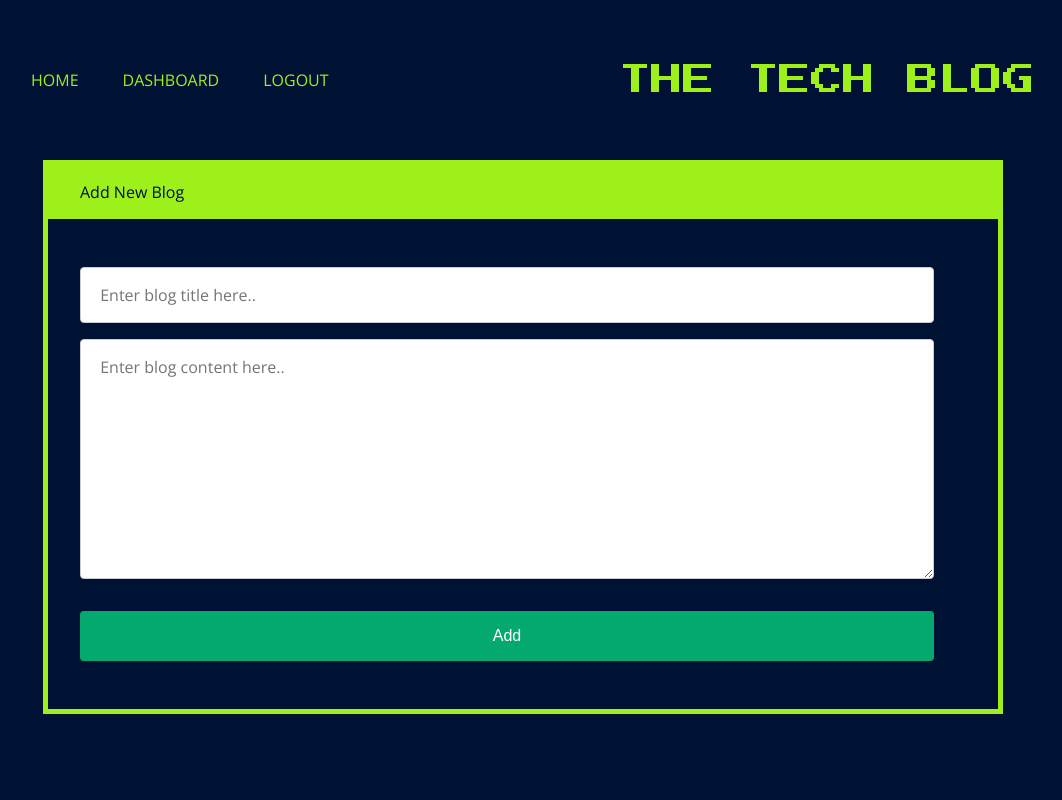
After one commit to mattglwilliams/mvc-tech-blog, a Node server app: page /dashboard/add-blog in a window 1280 px wide. The commit adds this page. Shown: the whole page, without its empty margins (117-1179 px from the left). Run offline with Node 20, Linux system fonts and the light colour scheme; some libraries are stand-ins or nearby versions.

Commit message:
Put together all of my views and worked on some controllers

```diff
--- /dev/null
+++ b/controllers/dashboardRoutes.js
@@ -0,0 +1,21 @@
+const router = require("express").Router();
+const sequelize = require("../config/connection");
+const { Blog, User, Comment } = require("../models");
+
+router.get("/", async (req, res) => {
+  try {
+    const blogs = (await Blog.findAll()).map((blog) =>
+      blog.get({ plain: true })
+    );
+    res.render("dashboard", { ...blogs });
+    // res.json(blogs);
+  } catch (err) {
+    res.sendStatus(500).send(err);
+  }
+});
+
+router.get("/add-blog", (req, res) => {
+  res.render("add-blog");
+});
+
+module.exports = router;
--- a/controllers/index.js
+++ b/controllers/index.js
@@ -1,6 +1,8 @@
 const router = require("express").Router();
-const blogRoutes = require("./blogRoutes");
+const homeRoutes = require("./homeRoutes");
+const dashboardRoutes = require("./dashboardRoutes");
 
-router.use("/blogs", blogRoutes);
+router.use("/", homeRoutes);
+router.use("/dashboard", dashboardRoutes);
 
 module.exports = router;
--- a/package.json
+++ b/package.json
@@ -5,7 +5,7 @@
   "main": "server.js",
   "scripts": {
     "test": "echo \"Error: no test specified\" && exit 1",
-    "start": "node server.js",
+    "start": "nodemon server.js",
     "seed": "node seeds/index.js"
   },
   "repository": {
--- /dev/null
+++ b/public/stylesheets/style.css
@@ -0,0 +1,265 @@
+@import url("https://fonts.googleapis.com/css2?family=Press+Start+2P&display=swap");
+@import url("https://fonts.googleapis.com/css2?family=Open+Sans:wght@300;400;500;600;700;800&display=swap");
+
+* {
+  margin: 0;
+  padding: 0;
+  border: 0;
+  outline: 0;
+  font-size: 100%;
+  vertical-align: baseline;
+}
+
+body {
+  background-color: #001233;
+}
+
+header {
+  display: flex;
+  justify-content: space-between;
+  align-items: center;
+  flex-wrap: wrap;
+  padding: 5% 10%;
+  color: #9ef01a;
+}
+
+nav > a {
+  list-style: none;
+  text-decoration: none;
+  color: #9ef01a;
+  display: inline-block;
+  padding: 0 20px;
+  font-family: "Open Sans";
+  font-size: 1em;
+}
+
+nav > a:hover {
+  color: #ffffff;
+}
+
+.logo {
+  font-family: "Press Start 2P";
+  font-size: 2em;
+}
+
+.blog-container {
+  border: 5px solid #9ef01a;
+  margin: 0 10em 2em 10em;
+}
+
+.blog-header {
+  background-color: #9ef01a;
+  color: #001233;
+  display: flex;
+  justify-content: space-between;
+  align-items: center;
+  padding: 1em 2em;
+}
+
+.blog-title {
+  font-size: 1.2em;
+  font-family: "Open Sans";
+}
+
+.blog-info {
+  font-family: "Open Sans";
+}
+
+.blog-date {
+  font-family: "Open Sans";
+}
+
+.blog-content {
+  font-family: "Open Sans";
+  color: white;
+  padding: 1em 2em;
+}
+
+.form-container {
+  border: 5px solid #9ef01a;
+  margin: 0 10em 2em 10em;
+}
+
+.form-header {
+  background-color: #9ef01a;
+  color: #001233;
+  display: flex;
+  justify-content: space-between;
+  align-items: center;
+  padding: 1em 2em;
+}
+
+.form-title {
+  font-size: 1.5em;
+  font-family: "Open Sans";
+}
+
+.form-body {
+  padding: 2em 4em 2em 2em;
+}
+
+input[type="text"] {
+  width: 100%;
+  padding: 1em 1.2em;
+  margin: 1em 0;
+  display: block;
+  border: 1px solid #ccc;
+  border-radius: 4px;
+  box-sizing: border-box;
+  font-family: "Open Sans";
+}
+
+input[type="submit"] {
+  width: 100%;
+  background-color: #04aa6d;
+  color: white;
+  padding: 1em 1.2em;
+  margin: 1em 0;
+  cursor: pointer;
+  border-radius: 4px;
+}
+
+input[type="submit"]:hover {
+  background-color: #0dc480;
+}
+
+form > p {
+  color: white;
+  font-size: 1em;
+  font-family: "Open Sans";
+  font-style: italic;
+}
+
+form > a {
+  text-decoration: none;
+  color: white;
+  font-size: 1em;
+  font-family: "Open Sans";
+  font-style: italic;
+}
+
+form > a:hover {
+  text-decoration: underline;
+}
+
+.dashboard-blog {
+  margin: 0 10em 2em 10em;
+  background-color: #9ef01a;
+  color: #001233;
+  display: flex;
+  justify-content: space-between;
+  align-items: center;
+  padding: 1em 2em;
+  border-radius: 4px;
+}
+
+.dashboard-blog:hover {
+  background-color: #dbffa0;
+  cursor: pointer;
+}
+
+.add-btn {
+  background-color: #04aa6d;
+  color: white;
+  padding: 1em 1.2em;
+  margin: 0 10em 2em 10em;
+  cursor: pointer;
+  border-radius: 4px;
+}
+
+.add-btn:hover {
+  background-color: #0dc480;
+}
+
+.edit-blog-container {
+  border: 5px solid #9ef01a;
+  margin: 0 10em 2em 10em;
+}
+
+.edit-blog-header {
+  background-color: #9ef01a;
+  color: #001233;
+  display: flex;
+  justify-content: space-between;
+  align-items: center;
+  padding: 1em 2em;
+}
+
+.edit-blog-title {
+  font-family: "Open Sans";
+}
+
+.edit-blog-body {
+  padding: 2em 4em 2em 2em;
+}
+
+.edit-blog-content {
+  width: 100%;
+  padding: 1em 1.2em;
+  margin: 1em 0;
+  display: block;
+  border: 1px solid #ccc;
+  border-radius: 4px;
+  box-sizing: border-box;
+  font-family: "Open Sans";
+  resize: vertical;
+  height: 15em;
+}
+
+.add-comment-container {
+  border: 5px solid #9ef01a;
+  margin: 0 10em 2em 10em;
+}
+
+.add-comment-header {
+  background-color: #9ef01a;
+  display: flex;
+  justify-content: space-between;
+  align-items: center;
+  padding: 1em 2em;
+}
+
+.add-comment-input {
+  margin: 1em 1em;
+}
+
+.new-comment-content {
+  width: 100%;
+  padding: 1em 1.2em;
+  display: block;
+  border: 1px solid #ccc;
+  border-radius: 4px;
+  box-sizing: border-box;
+  font-family: "Open Sans";
+  resize: vertical;
+}
+
+.comments-container {
+  border: 5px solid #9ef01a;
+  margin: 0 10em 2em 10em;
+}
+
+.comments-content {
+  font-family: "Open Sans";
+  color: white;
+  padding: 1em 1.2em 0 1.2em;
+  margin: 1em 0;
+}
+
+.comments-user-info {
+  font-family: "Open Sans";
+  color: white;
+  padding: 1em 1.2em 0 1.2em;
+  margin: 1em 0;
+}
+
+@media (max-width: 1050px) {
+  header {
+    flex-direction: column;
+  }
+  nav > ul > li {
+    list-style: none;
+    display: inline-block;
+    margin-bottom: 1em;
+  }
+}
--- /dev/null
+++ b/views/add-blog.handlebars
@@ -0,0 +1,22 @@
+<div class="edit-blog-container">
+  <section class="edit-blog-header">
+    <div class="edit-blog-title">Add New Blog</div>
+  </section>
+  <section class="edit-blog-body">
+    <form>
+      <input
+        type="text"
+        class="edit-blog-title"
+        id="edit-blog-title"
+        placeholder="Enter blog title here.."
+      />
+      <textarea
+        type="text"
+        class="edit-blog-content"
+        id="edit-blog-content"
+        placeholder="Enter blog content here.."
+      ></textarea>
+      <input type="submit" value="Add" />
+    </form>
+  </section>
+</div>
--- a/views/layouts/main.handlebars
+++ b/views/layouts/main.handlebars
@@ -3,21 +3,20 @@
     <meta charset="UTF-8" />
     <meta http-equiv="X-UA-Compatible" content="IE=edge" />
     <meta name="viewport" content="width=device-width, initial-scale=1.0" />
+    <link rel="stylesheet" href="/stylesheets/style.css" />
     <title>Tech Blog</title>
   </head>
   <body>
-    <nav>
-      <ul>
-        <li>HOME</li>
-        <li>DASHBOARD</li>
-        <li>LOGOUT</li>
-      </ul>
-    </nav>
+    <header>
+      <nav>
+        <a href="/">HOME</a>
+        <a href="/dashboard">DASHBOARD</a>
+        <a href="#">LOGOUT</a>
+      </nav>
+      <div class="logo">THE TECH BLOG</div>
+    </header>
     <main>
-      <h2>Blogs</h2>
-      <div class="Blogs">
-        {{{body}}}
-      </div>
+      {{{body}}}
     </main>
   </body>
 </html>
```
Also changed, not shown: controllers/homeRoutes.js (renamed from controllers/blogRoutes.js, +15 -5 lines), test-design/index.html (+22 -13 lines), utils/auth.js (added, +9 -0 lines), views/blogs.handlebars (deleted, +0 -8 lines), views/dashboard.handlebars (added, +13 -0 lines), views/home.handlebars (added, +19 -0 lines), views/login.handlebars (added, +24 -0 lines), views/signup.handlebars (added, +24 -0 lines), views/single-blog.handlebars (added, +33 -0 lines), views/update-blog.handlebars (added, +23 -0 lines), public/js/login.js (added), public/js/logout.js (added), public/js/signup.js (added).
